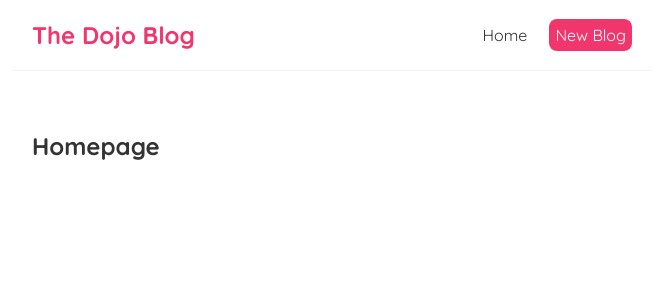
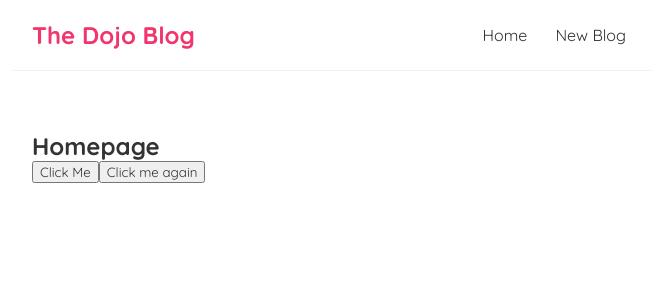
Before and after one commit to LozanoRogelio/React-Blog, a React (Create React App) app: page / in a window 1280 px wide. Shown: the top 300 px of the page, without its empty margins (308-971 px from the left). Built offline with nearby package versions, Linux system fonts and the light colour scheme.

Commit message:
Worked with buttons and onclick for functionality

```diff
--- a/src/Home.js
+++ b/src/Home.js
@@ -1,7 +1,17 @@
 const Home = () => {
+    const handleClick = () => {
+        console.log("hello,ninjas");
+    }
+    const handleClickAgain = (name) => {
+        console.log("hello, "+ name);
+    }
+
+
     return (
         <div className="home">
             <h2>Homepage</h2>
+            <button onClick={handleClick}>Click Me</button>
+            <button onClick={() => {handleClickAgain('Roger')}}>Click me again</button>
         </div>
 
     );
--- a/src/Navbar.js
+++ b/src/Navbar.js
@@ -4,11 +4,7 @@
             <h1>The Dojo Blog</h1>
             <div className="links">
                 <a href="/">Home</a>
-                <a href="/create" style={{
-                   color: "white",
-                   backgroundColor: '#f1356d',
-                   borderRadius: "8px"
-                }}>New Blog</a>
+                <a href="/create">New Blog</a>
 
             </div>
         </nav>
```
